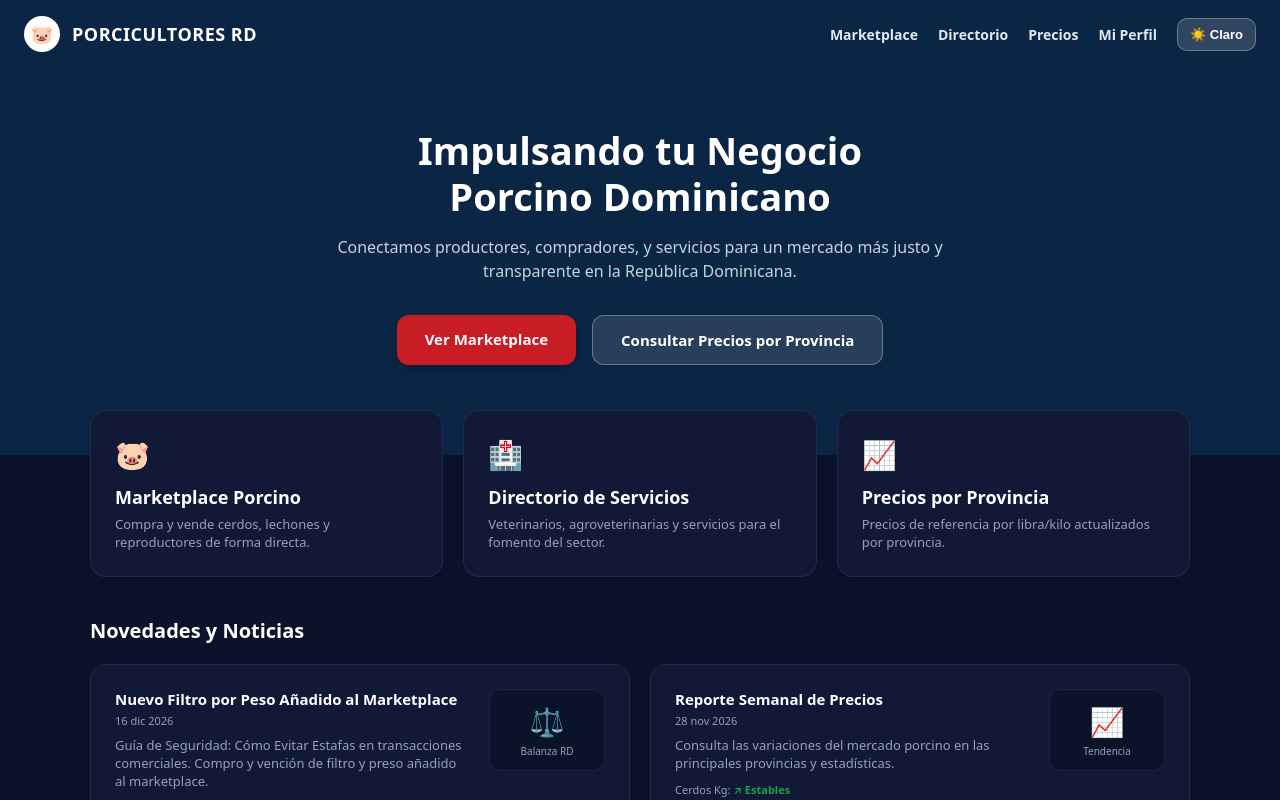
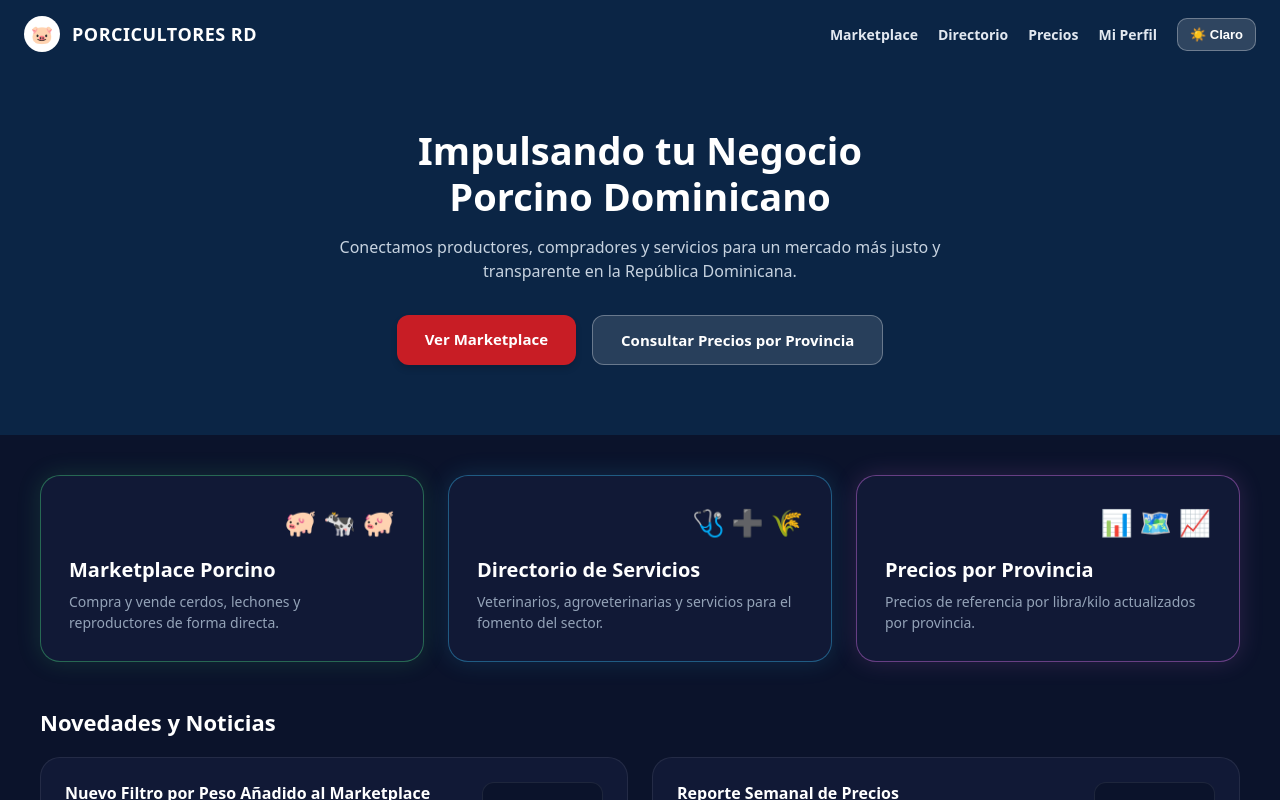
Before and after one commit to anonimusrofri-png/Porcicultores-rd, a Next.js app: page / in a window 1280 px wide. Shown: the top 800 px of the page. Built offline with nearby package versions, Linux system fonts and the light colour scheme.

Commit message:
Update: fusionar banner superior original con seccion inferior tecnologica e iluminada con modo claro/oscuro

```diff
--- a/app/page.tsx
+++ b/app/page.tsx
@@ -4,7 +4,7 @@ import { useState, useEffect } from 'react'
 import Link from 'next/link'
 
 export default function Home() {
-  const [esOscuro, setEsOscuro] = useState(true) // Por defecto en oscuro como tu diseño base
+  const [esOscuro, setEsOscuro] = useState(true)
 
   useEffect(() => {
     const temaGuardado = localStorage.getItem('tema_porcicultores')
@@ -19,21 +19,29 @@ export default function Home() {
     localStorage.setItem('tema_porcicultores', nuevoTema ? 'oscuro' : 'claro')
   }
 
-  // Paleta de colores dinámica según el modo seleccionado
+  // Paleta de colores inteligente que varía según el modo elegido por el usuario
   const t = {
-    bgPrincipal: esOscuro ? '#0B132B' : '#F8FAFC',
-    bgHeader: '#0B2545', // Mantiene el azul profesional original arriba
+    bgPrincipal: esOscuro ? '#0B132B' : '#F1F5F9',
+    bgHeader: '#0B2545', // Encabezado azul profesional fijo
     textPrincipal: esOscuro ? '#FFFFFF' : '#0F172A',
-    textSecundario: esOscuro ? '#94A3B8' : '#475569',
+    textSecundario: esOscuro ? '#94A3B8' : '#64748B',
     bgTarjeta: esOscuro ? '#111936' : '#FFFFFF',
     bordeTarjeta: esOscuro ? 'rgba(255,255,255,0.08)' : '#E2E8F0',
-    textoHeroDesc: esOscuro ? '#DCE6F1' : '#E2E8F0',
+    textoHeroDesc: '#DCE6F1',
+    // Colores de los brillos neón de las 3 tarjetas superiores
+    bordeNeonVerde: esOscuro ? 'rgba(74, 222, 128, 0.4)' : '#16A34A',
+    sombraNeonVerde: esOscuro ? '0 0 25px rgba(74, 222, 128, 0.15)' : '0 4px 12px rgba(22, 163, 74, 0.15)',
+    bordeNeonAzul: esOscuro ? 'rgba(56, 189, 248, 0.4)' : '#0284C7',
+    sombraNeonAzul: esOscuro ? '0 0 25px rgba(56, 189, 248, 0.15)' : '0 4px 12px rgba(2, 132, 199, 0.15)',
+    bordeNeonMorado: esOscuro ? 'rgba(232, 121, 249, 0.4)' : '#C084FC',
+    sombraNeonMorado: esOscuro ? '0 0 25px rgba(232, 121, 249, 0.15)' : '0 4px 12px rgba(192, 132, 252, 0.15)',
+    bgMiniBox: esOscuro ? '#0B132B' : '#F8FAFC',
   }
 
   return (
     <div style={{ width: '100%', minHeight: '100vh', backgroundColor: t.bgPrincipal, fontFamily: "system-ui, -apple-system, BlinkMacSystemFont, 'Segoe UI', Roboto, sans-serif", margin: 0, padding: 0, color: t.textPrincipal, transition: 'background-color 0.3s ease' }}>
 
-      {/* Navbar Superior Original + Botón Modo Claro/Oscuro */}
+      {/* Navbar Superior Original */}
       <header style={{ backgroundColor: t.bgHeader, color: '#FFFFFF', padding: '16px 24px', display: 'flex', justifyContent: 'space-between', alignItems: 'center', boxShadow: '0 2px 4px rgba(0,0,0,0.1)' }}>
         <div style={{ display: 'flex', alignItems: 'center', gap: '12px' }}>
           <div style={{ width: '36px', height: '36px', backgroundColor: '#FFFFFF', borderRadius: '50%', display: 'flex', alignItems: 'center', justifyContent: 'center', fontSize: '18px' }}>
@@ -52,7 +60,7 @@ export default function Home() {
             <Link href="/perfil" style={{ color: '#E2E8F0', textDecoration: 'none' }}>Mi Perfil</Link>
           </nav>
 
-          {/* Botón Cambiar Tema Claro/Oscuro */}
+          {/* Botón selector de Tema dinámico */}
           <button
             onClick={cambiarTema}
             style={{
@@ -75,13 +83,13 @@ export default function Home() {
       </header>
 
       {/* Hero Banner Principal (Azul) */}
-      <section style={{ backgroundColor: t.bgHeader, color: '#FFFFFF', padding: '60px 20px 90px 20px', textAlign: 'center' }}>
+      <section style={{ backgroundColor: t.bgHeader, color: '#FFFFFF', padding: '60px 20px 70px 20px', textAlign: 'center' }}>
         <div style={{ maxWidth: '900px', margin: '0 auto' }}>
           <h1 style={{ fontSize: '38px', fontWeight: '900', lineHeight: '1.2', margin: '0 0 16px 0' }}>
             Impulsando tu Negocio<br />Porcino Dominicano
           </h1>
           <p style={{ fontSize: '16px', color: t.textoHeroDesc, maxWidth: '650px', margin: '0 auto 32px auto', lineHeight: '1.5', opacity: 0.9 }}>
-            Conectamos productores, compradores, y servicios para un mercado más justo y transparente en la República Dominicana.
+            Conectamos productores, compradores y servicios para un mercado más justo y transparente en la República Dominicana.
           </p>
 
           <div style={{ display: 'flex', gap: '16px', justifyContent: 'center', flexWrap: 'wrap' }}>
@@ -101,70 +109,121 @@ export default function Home() {
         </div>
       </section>
 
-      {/* 3 Tarjetas Superiores Flotantes */}
-      <section style={{ maxWidth: '1100px', margin: '-45px auto 40px auto', padding: '0 20px' }}>
-        <div style={{ display: 'grid', gridTemplateColumns: 'repeat(auto-fit, minmax(300px, 1fr))', gap: '20px' }}>
+      {/* Contenedor Inferior Estilo Tecnológico Avanzado */}
+      <div style={{ maxWidth: '1200px', margin: '0 auto', padding: '40px 20px 60px 20px' }}>
 
+        {/* 3 Tarjetas Superiores con Bordes Iluminados y Adaptables */}
+        <div style={{ display: 'grid', gridTemplateColumns: 'repeat(auto-fit, minmax(340px, 1fr))', gap: '24px', marginBottom: '45px' }}>
+
+          {/* Tarjeta 1 */}
           <Link href="/marketplace" style={{ textDecoration: 'none', color: 'inherit' }}>
-            <div style={{ backgroundColor: t.bgTarjeta, padding: '24px', borderRadius: '16px', border: `1px solid ${t.bordeTarjeta}`, boxShadow: '0 4px 12px rgba(0,0,0,0.06)', height: '100%', boxSizing: 'border-box' }}>
-              <div style={{ fontSize: '28px', marginBottom: '12px' }}>🐷</div>
-              <h3 style={{ fontSize: '18px', fontWeight: '800', margin: '0 0 6px 0', color: t.textPrincipal }}>Marketplace Porcino</h3>
-              <p style={{ fontSize: '13px', color: t.textSecundario, margin: 0, lineHeight: '1.4' }}>
+            <div style={{
+              backgroundColor: t.bgTarjeta,
+              borderRadius: '20px',
+              padding: '28px',
+              border: `1px solid ${t.bordeNeonVerde}`,
+              boxShadow: t.sombraNeonVerde,
+              height: '100%',
+              boxSizing: 'border-box',
+              display: 'flex',
+              flexDirection: 'column',
+              justifyContent: 'space-between'
+            }}>
+              <div>
+                <div style={{ display: 'flex', justifyContent: 'flex-end', marginBottom: '16px', fontSize: '26px' }}>
+                  🐖 🐄 🐖
+                </div>
+                <h3 style={{ fontSize: '20px', fontWeight: '800', margin: '0 0 8px 0', color: t.textPrincipal }}>Marketplace Porcino</h3>
+                <p style={{ fontSize: '14px', color: t.textSecundario, margin: 0, lineHeight: '1.5' }}>
                   Compra y vende cerdos, lechones y reproductores de forma directa.
                 </p>
               </div>
+            </div>
           </Link>
 
+          {/* Tarjeta 2 */}
           <Link href="/directorio" style={{ textDecoration: 'none', color: 'inherit' }}>
-            <div style={{ backgroundColor: t.bgTarjeta, padding: '24px', borderRadius: '16px', border: `1px solid ${t.bordeTarjeta}`, boxShadow: '0 4px 12px rgba(0,0,0,0.06)', height: '100%', boxSizing: 'border-box' }}>
-              <div style={{ fontSize: '28px', marginBottom: '12px' }}>🏥</div>
-              <h3 style={{ fontSize: '18px', fontWeight: '800', margin: '0 0 6px 0', color: t.textPrincipal }}>Directorio de Servicios</h3>
-              <p style={{ fontSize: '13px', color: t.textSecundario, margin: 0, lineHeight: '1.4' }}>
+            <div style={{
+              backgroundColor: t.bgTarjeta,
+              borderRadius: '20px',
+              padding: '28px',
+              border: `1px solid ${t.bordeNeonAzul}`,
+              boxShadow: t.sombraNeonAzul,
+              height: '100%',
+              boxSizing: 'border-box',
+              display: 'flex',
+              flexDirection: 'column',
+              justifyContent: 'space-between'
+            }}>
+              <div>
+                <div style={{ display: 'flex', justifyContent: 'flex-end', marginBottom: '16px', fontSize: '26px' }}>
+                  🩺 ➕ 🌾
+                </div>
+                <h3 style={{ fontSize: '20px', fontWeight: '800', margin: '0 0 8px 0', color: t.textPrincipal }}>Directorio de Servicios</h3>
+                <p style={{ fontSize: '14px', color: t.textSecundario, margin: 0, lineHeight: '1.5' }}>
                   Veterinarios, agroveterinarias y servicios para el fomento del sector.
                 </p>
               </div>
+            </div>
           </Link>
 
+          {/* Tarjeta 3 */}
           <Link href="/precios" style={{ textDecoration: 'none', color: 'inherit' }}>
-            <div style={{ backgroundColor: t.bgTarjeta, padding: '24px', borderRadius: '16px', border: `1px solid ${t.bordeTarjeta}`, boxShadow: '0 4px 12px rgba(0,0,0,0.06)', height: '100%', boxSizing: 'border-box' }}>
-              <div style={{ fontSize: '28px', marginBottom: '12px' }}>📈</div>
-              <h3 style={{ fontSize: '18px', fontWeight: '800', margin: '0 0 6px 0', color: t.textPrincipal }}>Precios por Provincia</h3>
-              <p style={{ fontSize: '13px', color: t.textSecundario, margin: 0, lineHeight: '1.4' }}>
+            <div style={{
+              backgroundColor: t.bgTarjeta,
+              borderRadius: '20px',
+              padding: '28px',
+              border: `1px solid ${t.bordeNeonMorado}`,
+              boxShadow: t.sombraNeonMorado,
+              height: '100%',
+              boxSizing: 'border-box',
+              display: 'flex',
+              flexDirection: 'column',
+              justifyContent: 'space-between'
+            }}>
+              <div>
+                <div style={{ display: 'flex', justifyContent: 'flex-end', marginBottom: '16px', fontSize: '26px' }}>
+                  📊 🗺️ 📈
+                </div>
+                <h3 style={{ fontSize: '20px', fontWeight: '800', margin: '0 0 8px 0', color: t.textPrincipal }}>Precios por Provincia</h3>
+                <p style={{ fontSize: '14px', color: t.textSecundario, margin: 0, lineHeight: '1.5' }}>
                   Precios de referencia por libra/kilo actualizados por provincia.
                 </p>
+              </div>
             </div>
           </Link>
 
         </div>
-      </section>
 
-      {/* Sección de Noticias Mejorada */}
-      <section style={{ maxWidth: '1100px', margin: '0 auto', padding: '0 20px 60px 20px' }}>
-        <h2 style={{ fontSize: '20px', fontWeight: '800', color: t.textPrincipal, marginBottom: '20px' }}>Novedades y Noticias</h2>
+        {/* Sección de Novedades y Noticias Moderna */}
+        <div>
+          <h2 style={{ fontSize: '22px', fontWeight: '800', color: t.textPrincipal, marginBottom: '20px' }}>Novedades y Noticias</h2>
 
-        <div style={{ display: 'grid', gridTemplateColumns: 'repeat(auto-fit, minmax(480px, 1fr))', gap: '20px' }}>
+          <div style={{ display: 'grid', gridTemplateColumns: 'repeat(auto-fit, minmax(480px, 1fr))', gap: '24px' }}>
 
-          <div style={{ backgroundColor: t.bgTarjeta, borderRadius: '16px', padding: '24px', border: `1px solid ${t.bordeTarjeta}`, boxShadow: '0 2px 8px rgba(0,0,0,0.04)', display: 'flex', justifyContent: 'space-between', alignItems: 'flex-start', gap: '20px' }}>
+            {/* Noticia 1 */}
+            <div style={{ backgroundColor: t.bgTarjeta, borderRadius: '20px', padding: '24px', border: `1px solid ${t.bordeTarjeta}`, display: 'flex', justifyContent: 'space-between', alignItems: 'flex-start', gap: '20px' }}>
               <div style={{ flex: 1 }}>
-              <h4 style={{ fontSize: '15px', fontWeight: '700', color: t.textPrincipal, margin: '0 0 4px 0' }}>Nuevo Filtro por Peso Añadido al Marketplace</h4>
-              <span style={{ fontSize: '11px', color: t.textSecundario, display: 'block', marginBottom: '8px' }}>16 dic 2026</span>
-              <p style={{ fontSize: '13px', color: t.textSecundario, margin: '0 0 14px 0', lineHeight: '1.4' }}>
+                <h4 style={{ fontSize: '16px', fontWeight: '700', color: t.textPrincipal, margin: '0 0 4px 0' }}>Nuevo Filtro por Peso Añadido al Marketplace</h4>
+                <span style={{ fontSize: '12px', color: t.textSecundario, display: 'block', marginBottom: '10px' }}>16 dic 2026</span>
+                <p style={{ fontSize: '13px', color: t.textSecundario, margin: '0 0 16px 0', lineHeight: '1.4' }}>
                   Guía de Seguridad: Cómo Evitar Estafas en transacciones comerciales. Compro y vención de filtro y preso añadido al marketplace.
                 </p>
                 <Link href="/marketplace" style={{ backgroundColor: esOscuro ? '#1E293B' : '#F1F5F9', color: t.textPrincipal, padding: '8px 16px', borderRadius: '8px', fontSize: '12px', fontWeight: '700', textDecoration: 'none', display: 'inline-block', border: `1px solid ${t.bordeTarjeta}` }}>
                   EXPLORAR FILTROS
                 </Link>
               </div>
-            <div style={{ backgroundColor: esOscuro ? '#0B132B' : '#F8FAFC', padding: '12px', borderRadius: '12px', border: `1px solid ${t.bordeTarjeta}`, textAlign: 'center', minWidth: '90px' }}>
-              <div style={{ fontSize: '28px' }}>⚖️</div>
+              <div style={{ backgroundColor: t.bgMiniBox, padding: '12px', borderRadius: '12px', border: `1px solid ${t.bordeTarjeta}`, textAlign: 'center', minWidth: '95px' }}>
+                <div style={{ fontSize: '30px' }}>⚖️</div>
                 <span style={{ fontSize: '10px', color: t.textSecundario, display: 'block', marginTop: '4px' }}>Balanza RD</span>
               </div>
             </div>
 
-          <div style={{ backgroundColor: t.bgTarjeta, borderRadius: '16px', padding: '24px', border: `1px solid ${t.bordeTarjeta}`, boxShadow: '0 2px 8px rgba(0,0,0,0.04)', display: 'flex', justifyContent: 'space-between', alignItems: 'flex-start', gap: '20px' }}>
+            {/* Noticia 2 */}
+            <div style={{ backgroundColor: t.bgTarjeta, borderRadius: '20px', padding: '24px', border: `1px solid ${t.bordeTarjeta}`, display: 'flex', justifyContent: 'space-between', alignItems: 'flex-start', gap: '20px' }}>
               <div style={{ flex: 1 }}>
-              <h4 style={{ fontSize: '15px', fontWeight: '700', color: t.textPrincipal, margin: '0 0 4px 0' }}>Reporte Semanal de Precios</h4>
-              <span style={{ fontSize: '11px', color: t.textSecundario, display: 'block', marginBottom: '8px' }}>28 nov 2026</span>
+                <h4 style={{ fontSize: '16px', fontWeight: '700', color: t.textPrincipal, margin: '0 0 4px 0' }}>Reporte Semanal de Precios</h4>
+                <span style={{ fontSize: '12px', color: t.textSecundario, display: 'block', marginBottom: '10px' }}>28 nov 2026</span>
                 <p style={{ fontSize: '13px', color: t.textSecundario, margin: '0 0 10px 0', lineHeight: '1.4' }}>
                   Consulta las variaciones del mercado porcino en las principales provincias y estadísticas.
                 </p>
@@ -176,14 +235,16 @@ export default function Home() {
                   VER REPORTE COMPLETO
                 </Link>
               </div>
-            <div style={{ backgroundColor: esOscuro ? '#0B132B' : '#F8FAFC', padding: '12px', borderRadius: '12px', border: `1px solid ${t.bordeTarjeta}`, textAlign: 'center', minWidth: '90px' }}>
-              <div style={{ fontSize: '28px' }}>📈</div>
+              <div style={{ backgroundColor: t.bgMiniBox, padding: '12px', borderRadius: '12px', border: `1px solid ${t.bordeTarjeta}`, textAlign: 'center', minWidth: '95px' }}>
+                <div style={{ fontSize: '30px' }}>📈</div>
                 <span style={{ fontSize: '10px', color: t.textSecundario, display: 'block', marginTop: '4px' }}>Tendencia</span>
               </div>
             </div>
 
           </div>
-      </section>
+        </div>
+
+      </div>
 
     </div>
   )
```
Lines whose indentation alone changed are shown as unchanged.
